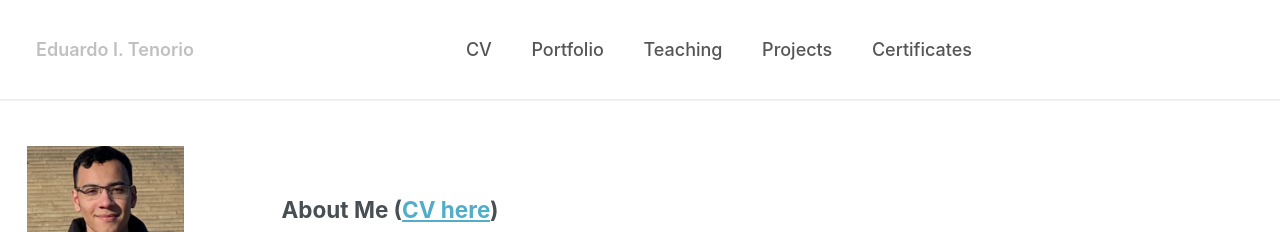
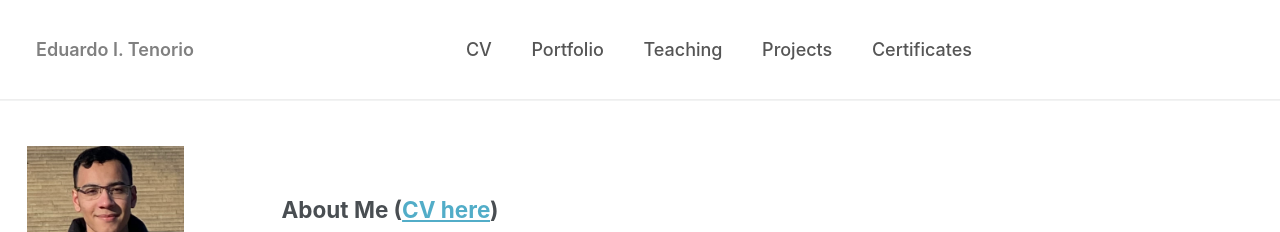
Before and after one commit to edtenorio/edtenorio.github.io, a Jekyll site: the page built from _pages/about.md, in a window 1280 px wide. Shown: the top 232 px of the page. Built offline with Jekyll 4.4.1, drawn with Linux system fonts in a browser that asks for light colours; formulas are drawn with MathJax 3.

Commit message:
Update masthead.html

```diff
--- a/_includes/masthead.html
+++ b/_includes/masthead.html
@@ -6,7 +6,7 @@
 
     <!-- Left: Site Title -->
     <div style="font-weight: 600; font-size: 18px;">
-      <a href="{{ base_path }}/" style="text-decoration: none; color: silver;">
+      <a href="{{ base_path }}/" style="text-decoration: none; color: gray;">
         {{ site.title }}
       </a>
     </div>
```
